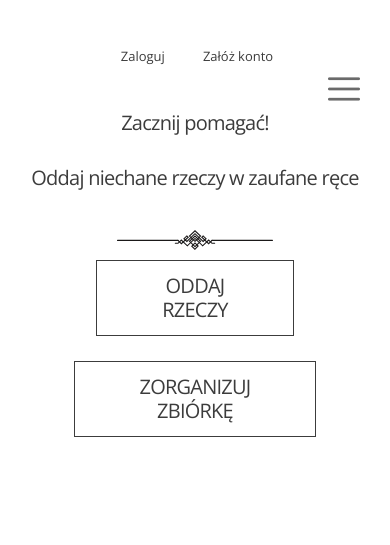
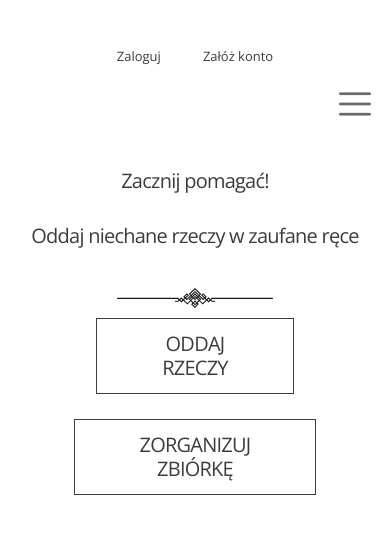
Before and after one commit to Kgiruc/website-oddam, a React (Create React App) app in the folder oddam/: page / in a window 390 px wide. Shown: the top 545 px of the page. Built offline with nearby package versions, Linux system fonts and the light colour scheme.

Commit message:
scss changes

```diff
--- a/oddam/src/scss/components-style/navigation.scss
+++ b/oddam/src/scss/components-style/navigation.scss
@@ -18,7 +18,6 @@
   li {
     display: inline-block;
     list-style-type: none;
-    margin-right: -4px;
     padding: 10px;
   }
 }
@@ -146,9 +145,8 @@
     align-items: center;
     flex-direction: row;
     width: 90%;
-    right: 30px;
     color: $color-white;
-    margin: 0;
+    margin-top: 15px;
     position: absolute;
     z-index: 999;
 
@@ -159,12 +157,13 @@
     }
 
     a:visited {
-      color: $color-gray;
+      color: $color-yellow;
     }
 
     a:hover {
       border: 1px solid $color-gray;
       padding: 9px 20px;
+      cursor: pointer;
 
     }
 
@@ -191,7 +190,6 @@
 
   .img__menu {
     position: absolute;
-    padding-top: 0;
     width: 42px;
     height: 42px;
     right: 0;
@@ -262,7 +260,7 @@
     align-items: center;
     font-size: 20px;
     width: 100%;
-    margin-top: 22px;
+    margin-top: 80px;
     float: none;
     margin-left: 0;
     margin-right: 0;
--- a/oddam/src/scss/components-style/sign.scss
+++ b/oddam/src/scss/components-style/sign.scss
@@ -106,6 +106,10 @@
     margin-left: 0;
   }
 
+  .container__sign__form span {
+    margin-top: 55px;
+  }
+
   .sign__btn{
     gap: 100px;
   }
```
